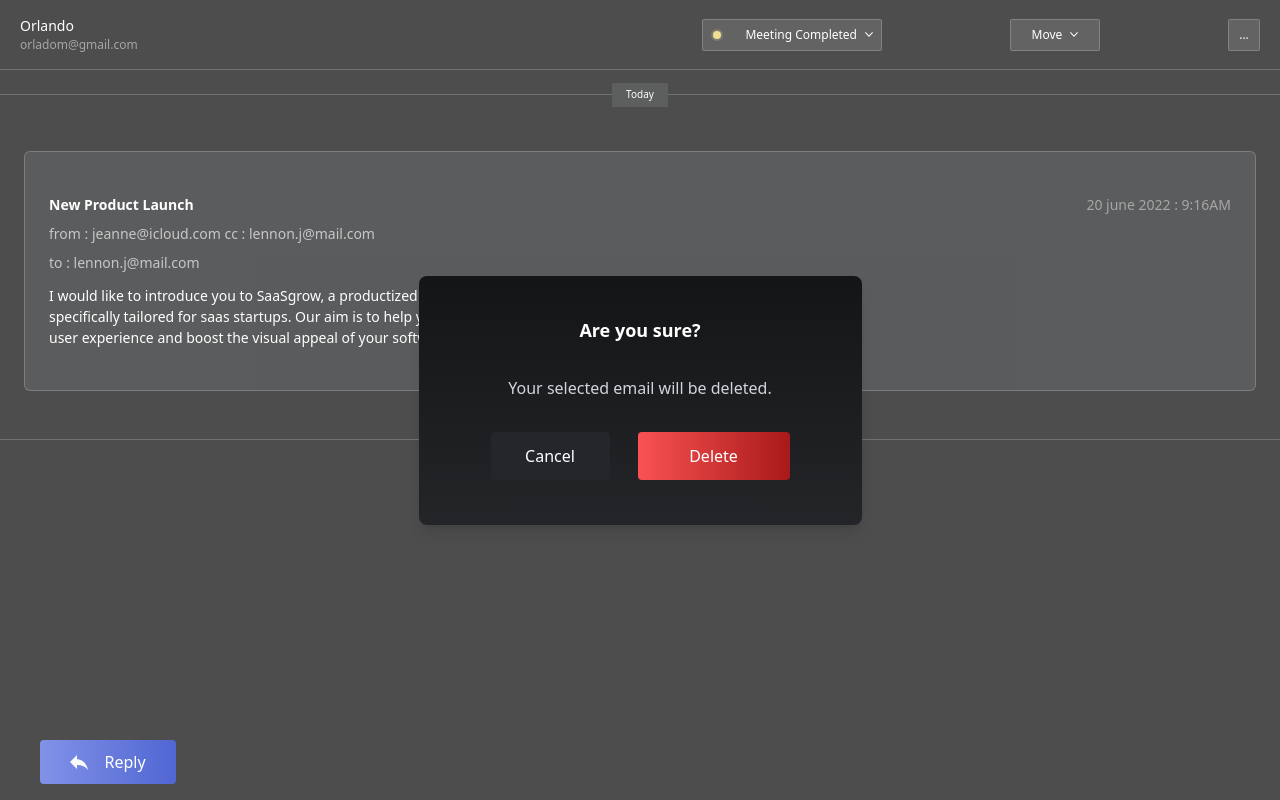
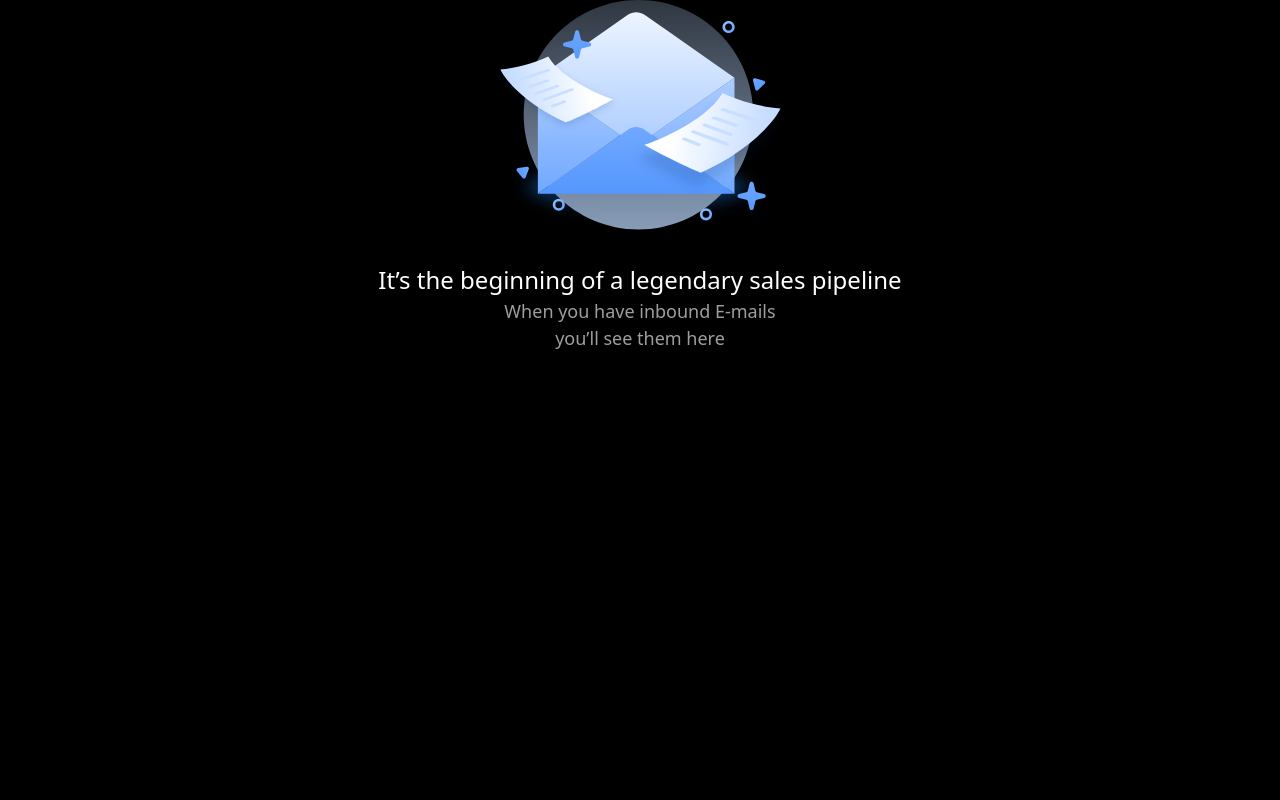
Before and after one commit to gauravsingh94/ReachInbox-Assignment, a React (Vite) app: page / in a window 1280 px wide. Built offline with nearby package versions, Linux system fonts and the light colour scheme.

Commit message:
added the EmptyInboxComponent.

```diff
--- a/src/App.tsx
+++ b/src/App.tsx
@@ -1,10 +1,8 @@
-import Popup from "./components/PopUpCard/PopUpCard";
-import ViewMail from "./components/ViewMail/ViewMail";
+import EmptyInbox from "./components/EmptyInbox/EmptyInboxComponent";
 function App() {
   return (
     <div className="h-screen w-full bg-black text-white flex flex-col">
-      <ViewMail />
-      <Popup isOpen={true} />
+      <EmptyInbox />
     </div>
   );
 }
--- /dev/null
+++ b/src/components/EmptyInbox/EmptyInboxComponent.tsx
@@ -0,0 +1,23 @@
+import EmptyInboxSvg from "../../assets/EmptyInbox.svg";
+
+const EmptyInbox = () => {
+  return (
+    <div className="flex flex-col mb-10 justify-center items-center">
+      <div>
+        <img src={EmptyInboxSvg} alt="" />
+      </div>
+      <div className=" mt-8">
+        <h1 className="text-[24px] front-bold text-center">
+          It’s the beginning of a legendary sales pipeline{" "}
+        </h1>
+        <p className="text-center text-[18px] text-[#9E9E9E] ">
+          When you have inbound E-mails
+        </p>
+        <p className="text-center text-[18px] text-[#9E9E9E]">
+          you’ll see them here
+        </p>
+      </div>
+    </div>
+  );
+};
+export default EmptyInbox;
```
Also changed, not shown: src/assets/EmptyInbox.svg (added).
